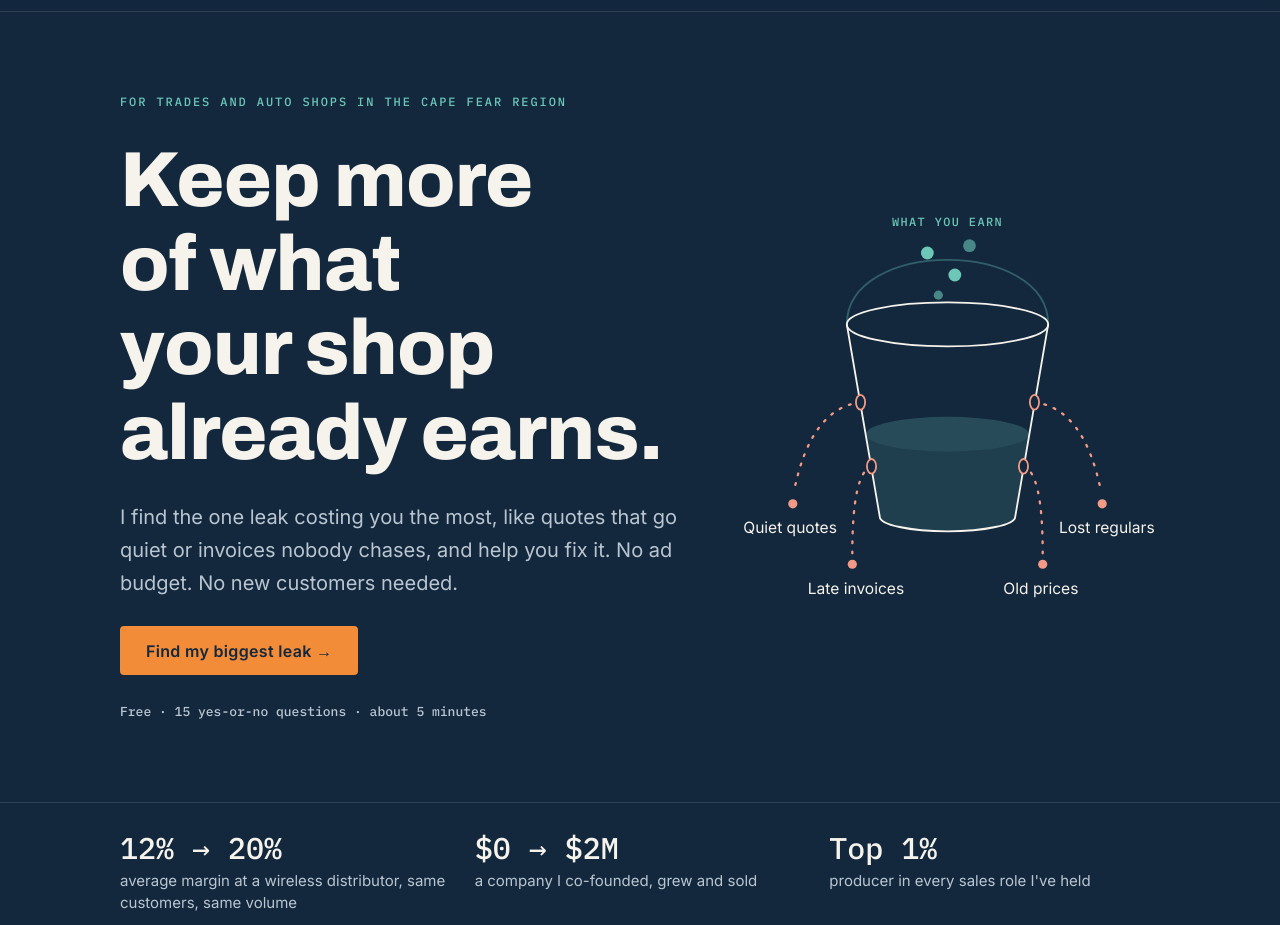
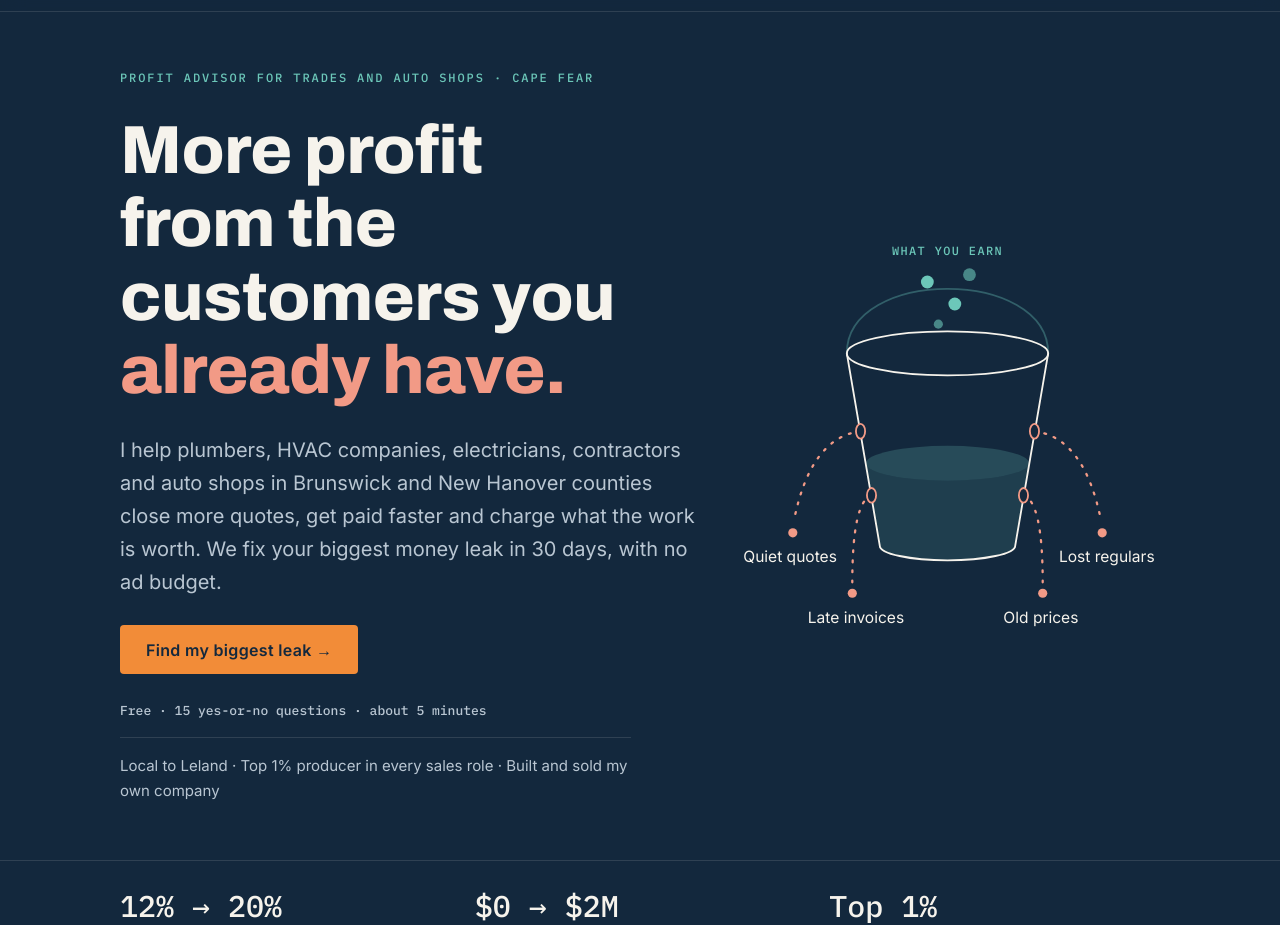
Before and after one commit to lucidlifeco/lucidlifeco.github.io, a plain HTML site: page index.html in a window 1280 px wide. Shown: the part 53-978 px from the top of the page. Drawn offline with Linux system fonts and the light colour scheme.

Commit message:
Homepage hero: name the service, state the outcome, put why-me above the fold
Acting on Brett's feedback: say what Lucid Life is (profit advisor), who it's for (named trades, two counties), the outcome (more profit from existing customers; close more quotes, get paid faster, price right; 30 days) and why Cody, all above the fold.

Co-Authored-By: Claude Opus 5.5 <noreply@anthropic.com>
Claude-Session: https://claude.ai/code/session_0179LSHPPjVNGFHkzLn89swu

```diff
--- a/index.html
+++ b/index.html
@@ -61,14 +61,15 @@ nav a.navcta{color:var(--obsidian);background:var(--gold);padding:10px 16px 8px;
 @media (max-width:760px){nav li.hide-sm{display:none}nav ul{gap:16px}}
 
 /* hero */
-.hero{padding-block:80px 80px;border-top:0}
+.hero{padding-block:56px 56px;border-top:0}
 .hero .wrap{display:grid;grid-template-columns:minmax(0,1.15fr) minmax(0,.85fr);gap:40px;align-items:center}
 .hero .copy{display:flex;flex-direction:column;gap:26px}
-.hero h1{font-size:clamp(42px,6.4vw,78px);letter-spacing:-.01em}
+.hero h1{font-size:clamp(40px,5.6vw,68px);letter-spacing:-.01em}
 .hero h1 em{font-style:normal;color:var(--gold)}
 .hero .lede{font-size:clamp(18px,2.1vw,20px);color:var(--parchment-dim);max-width:54ch}
 .hero .ctas{display:flex;flex-wrap:wrap;gap:14px;align-items:center}
 .hero .fine{font-family:var(--mono);font-size:13px;color:var(--parchment-dim)}
+.hero .why{font-size:15px;color:#B9C6D2;margin-top:-10px;padding-top:16px;border-top:1px solid var(--rule);max-width:54ch}
 .hero figure{margin:0;transform:scale(1.12);transform-origin:center}
 @media (max-width:900px){.hero{padding-block:56px 56px}.hero .wrap{grid-template-columns:1fr;gap:32px}.hero figure{max-width:440px;margin-inline:auto;width:100%;transform:none}}
 
@@ -246,13 +247,14 @@ nav a.navcta{background:#F28C38;color:#13283D}
   <section class="hero">
     <div class="wrap">
       <div class="copy">
-        <div class="eyebrow">For trades and auto shops in the Cape Fear region</div>
-        <h1>Keep more of what your shop already earns.</h1>
-        <p class="lede">I find the one leak costing you the most, like quotes that go quiet or invoices nobody chases, and help you fix it. No ad budget. No new customers needed.</p>
+        <div class="eyebrow">Profit advisor for trades and auto shops · Cape Fear</div>
+        <h1>More profit from the customers you <em>already have.</em></h1>
+        <p class="lede">I help plumbers, HVAC companies, electricians, contractors and auto shops in Brunswick and New Hanover counties close more quotes, get paid faster and charge what the work is worth. We fix your biggest money leak in 30 days, with no ad budget.</p>
         <div class="ctas">
           <a class="btn" href="/scorecard.html">Find my biggest leak →</a>
         </div>
         <p class="fine">Free · 15 yes-or-no questions · about 5 minutes</p>
+        <p class="why">Local to Leland · Top 1% producer in every sales role · Built and sold my own company</p>
       </div>
       <figure>
         <svg viewBox="0 0 520 440" role="img" aria-labelledby="bk-t bk-d">
```
